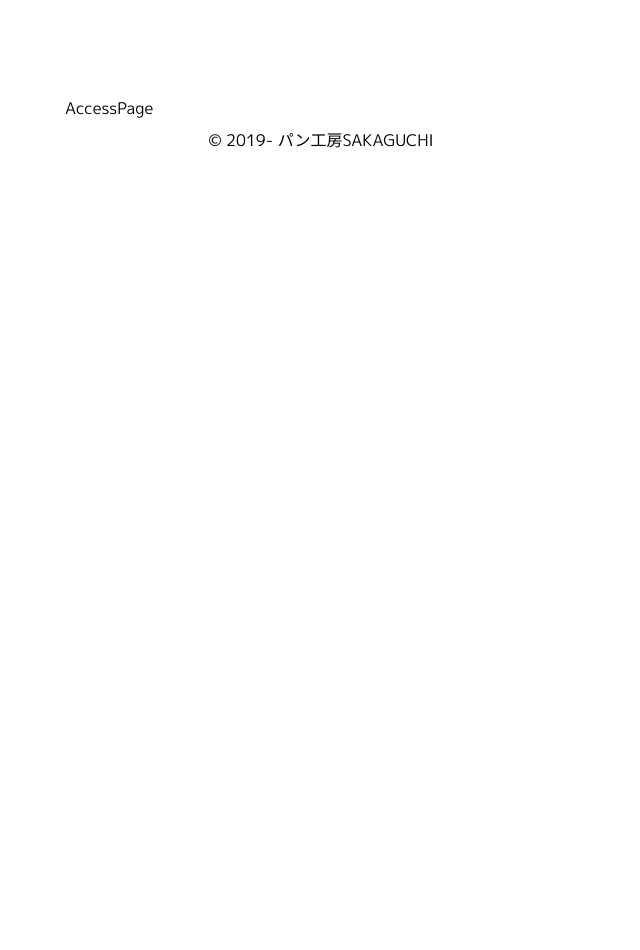
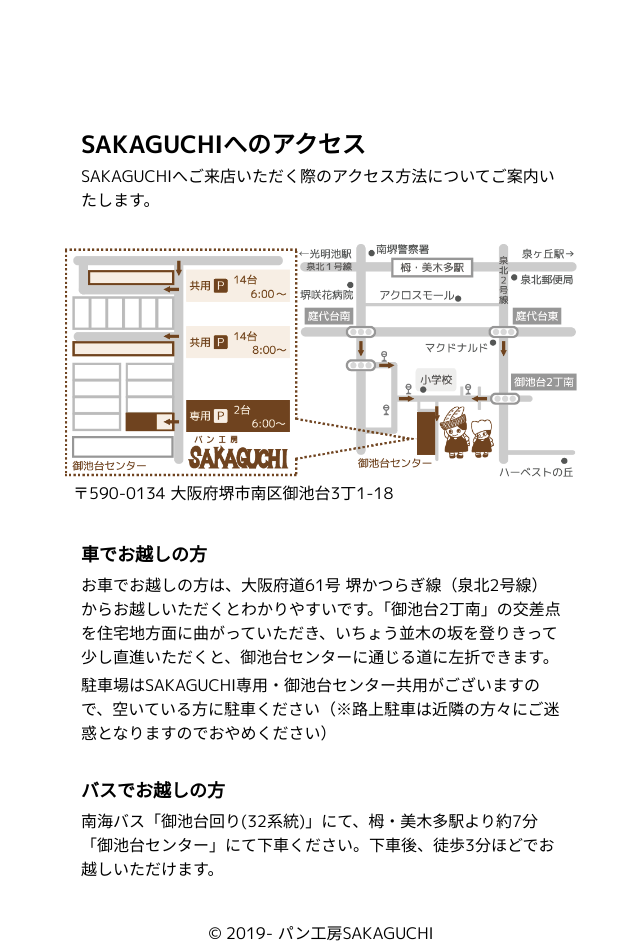
Before and after one commit to aktuehr/bread-sakaguchi-v2, a Next.js app: page /access in a window 1280 px wide. Shown: the top 950 px of the page, without its empty margins (319-959 px from the left). Before the commit the page ends 800 px from the top, so only its background shows below. Built offline with nearby package versions, Linux system fonts and the light colour scheme.

Commit message:
feat: アクセスページの追加

```diff
--- a/src/app/access/page.tsx
+++ b/src/app/access/page.tsx
@@ -1,7 +1,36 @@
+import Image from "next/image";
+
 export default function AccessPage() {
   return (
-    <main>
-      AccessPage
+    <main className="flex flex-col gap-8 py-8">
+      <div className="flex flex-col gap-1">
+        <h1 className="text-2xl font-bold text-primary px-4">SAKAGUCHIへのアクセス</h1>
+        <p className="px-4">SAKAGUCHIへご来店いただく際のアクセス方法についてご案内いたします。</p>
+      </div>
+      <div>
+        <Image
+          src={"/img/map.png"}
+          alt={"パン工房SAKAGUCHIの地図"}
+          width={909}
+          height={414}
+          style={{ objectFit: 'cover', width: 'fill', height: 'auto'}}
+        />
+        <address className="bg-secondary px-2 py-1 not-italic">〒590-0134 大阪府堺市南区御池台3丁1-18</address>
+      </div>
+      <div className="flex flex-col gap-1 px-4">
+        <div className="font-bold text-lg text-primary">車でお越しの方</div>
+        <div className="flex flex-col gap-1 font-xs">
+          <p>お車でお越しの方は、大阪府道61号 堺かつらぎ線（泉北2号線）からお越しいただくとわかりやすいです。「御池台2丁南」の交差点を住宅地方面に曲がっていただき、いちょう並木の坂を登りきって少し直進いただくと、御池台センターに通じる道に左折できます。</p>
+          <p>駐車場はSAKAGUCHI専用・御池台センター共用がございますので、空いている方に駐車ください（※路上駐車は近隣の方々にご迷惑となりますのでおやめください）</p>
+        </div>
+      </div>
+      <div className="flex flex-col gap-1 px-4">
+        <div className="font-bold text-lg text-primary">バスでお越しの方</div>
+        <div className="flex flex-col gap-1 font-xs">
+          <p>南海バス「御池台回り(32系統)」にて、栂・美木多駅より約7分「御池台センター」にて下車ください。下車後、徒歩3分ほどでお越しいただけます。</p>
+        </div>
+      </div>
+
     </main>
   );
 }
```
Also changed, not shown: public/img/map.png (added).
